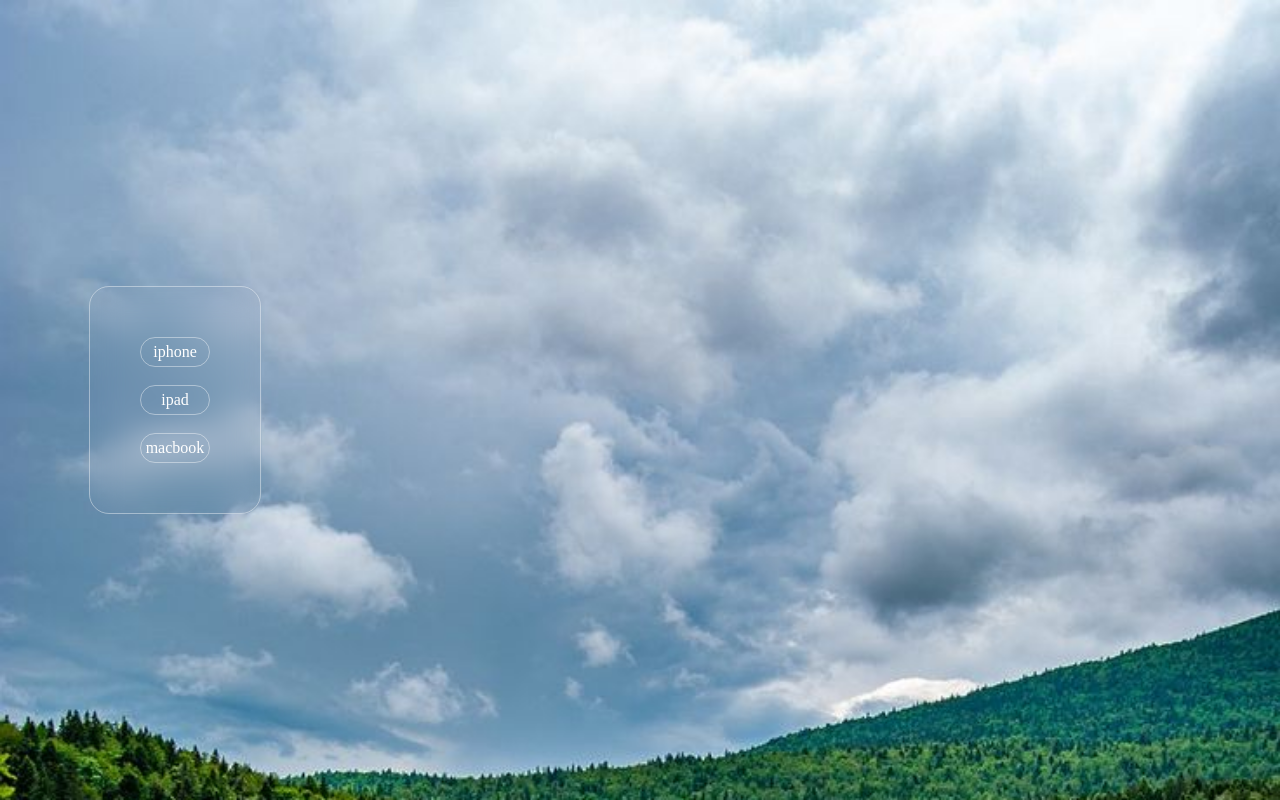
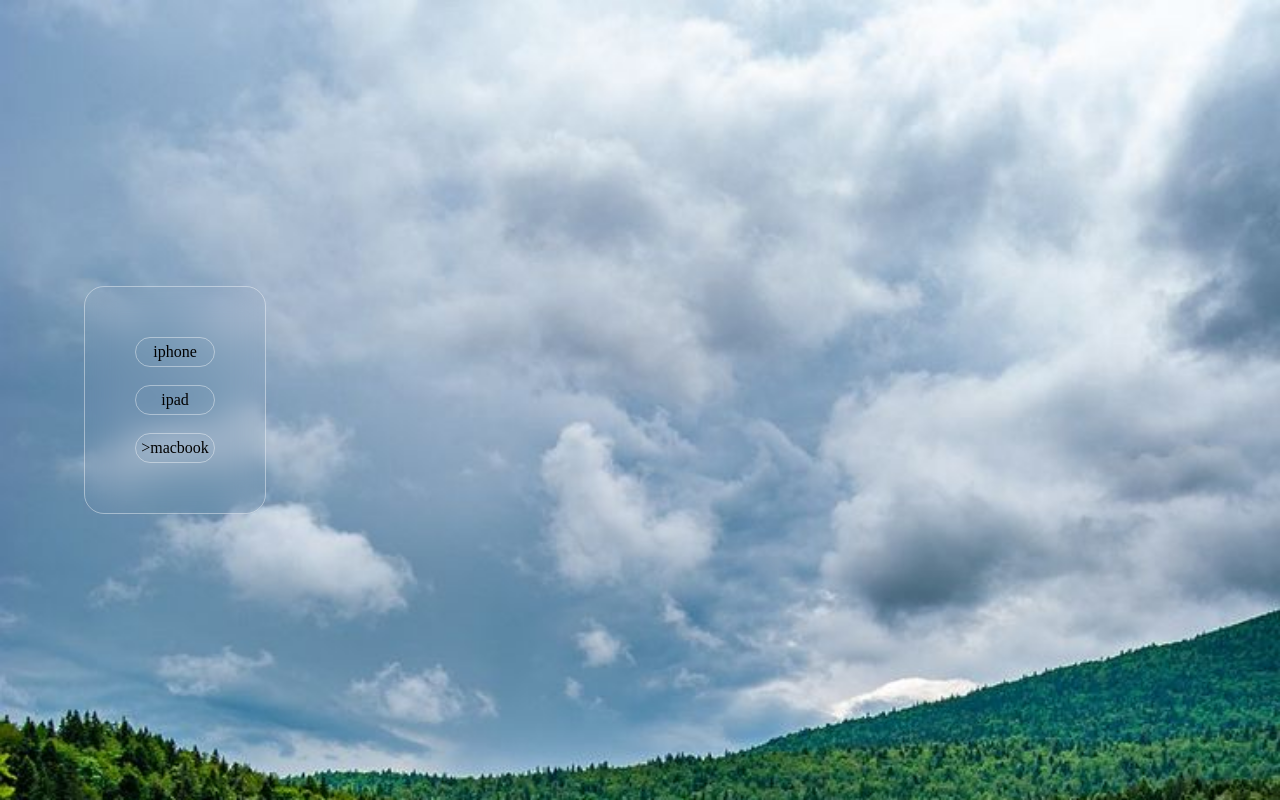
Before and after one commit to oh2616887-prog/My-Glass-UI-Lumina-Platform., a plain HTML site: page index.html in a window 1280 px wide. Drawn offline with Linux system fonts and the light colour scheme.

Commit message:
Update index.html

```diff
--- a/index.html
+++ b/index.html
@@ -10,10 +10,10 @@
 
 <div class="container">
 
-  <li class="item1"><a href="iphone">iphone</a></li>
+  <div class="item1">iphone</div>
   <br>
-  <li class="item2"><a href="ipad">ipad</a></li>
+  <div class="item2" >ipad</div>
   <br>
-  <li class="item3"><a href="macbook">macbook</a></li>
+  <div class="item3">>macbook</div>
 </div>
 </body>
```
